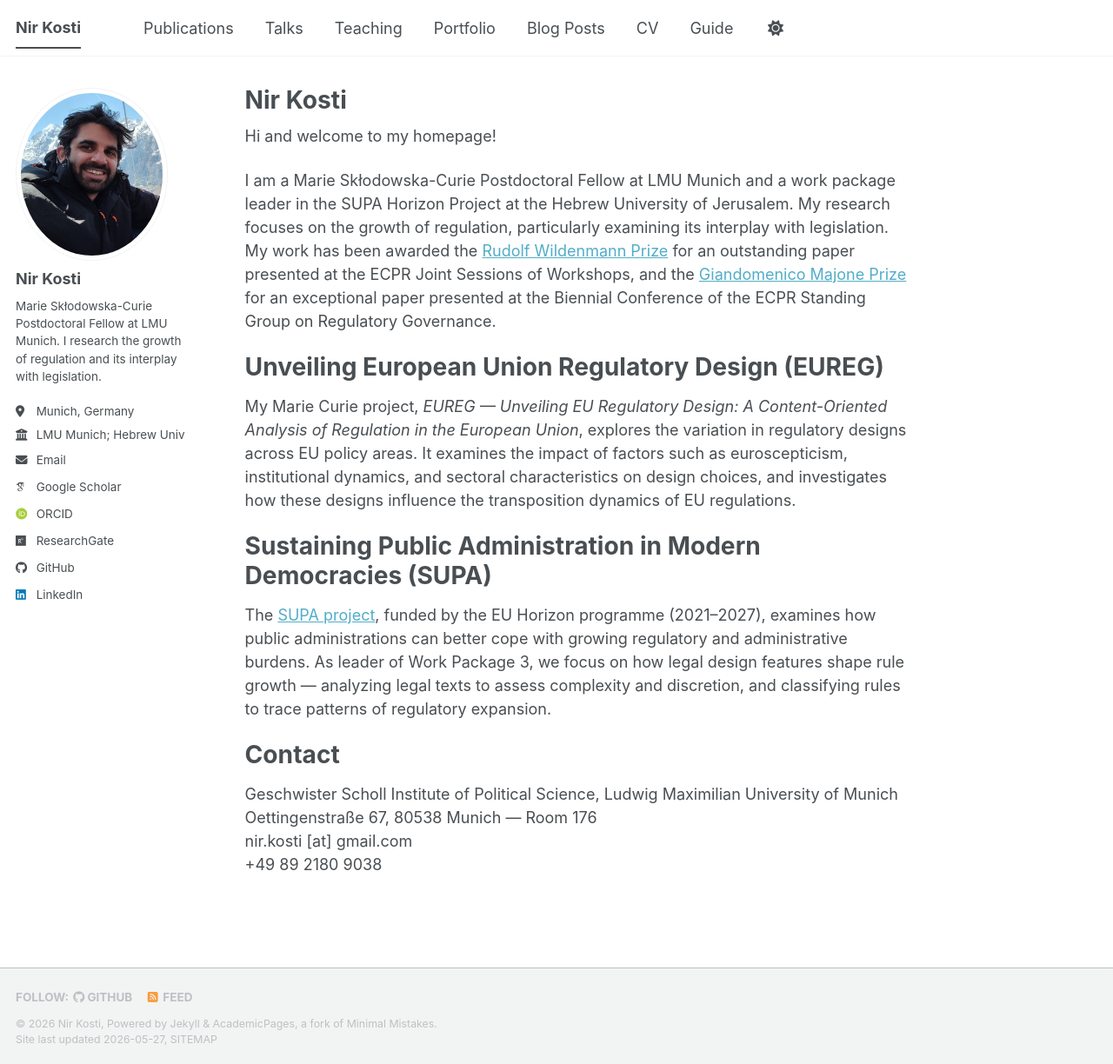
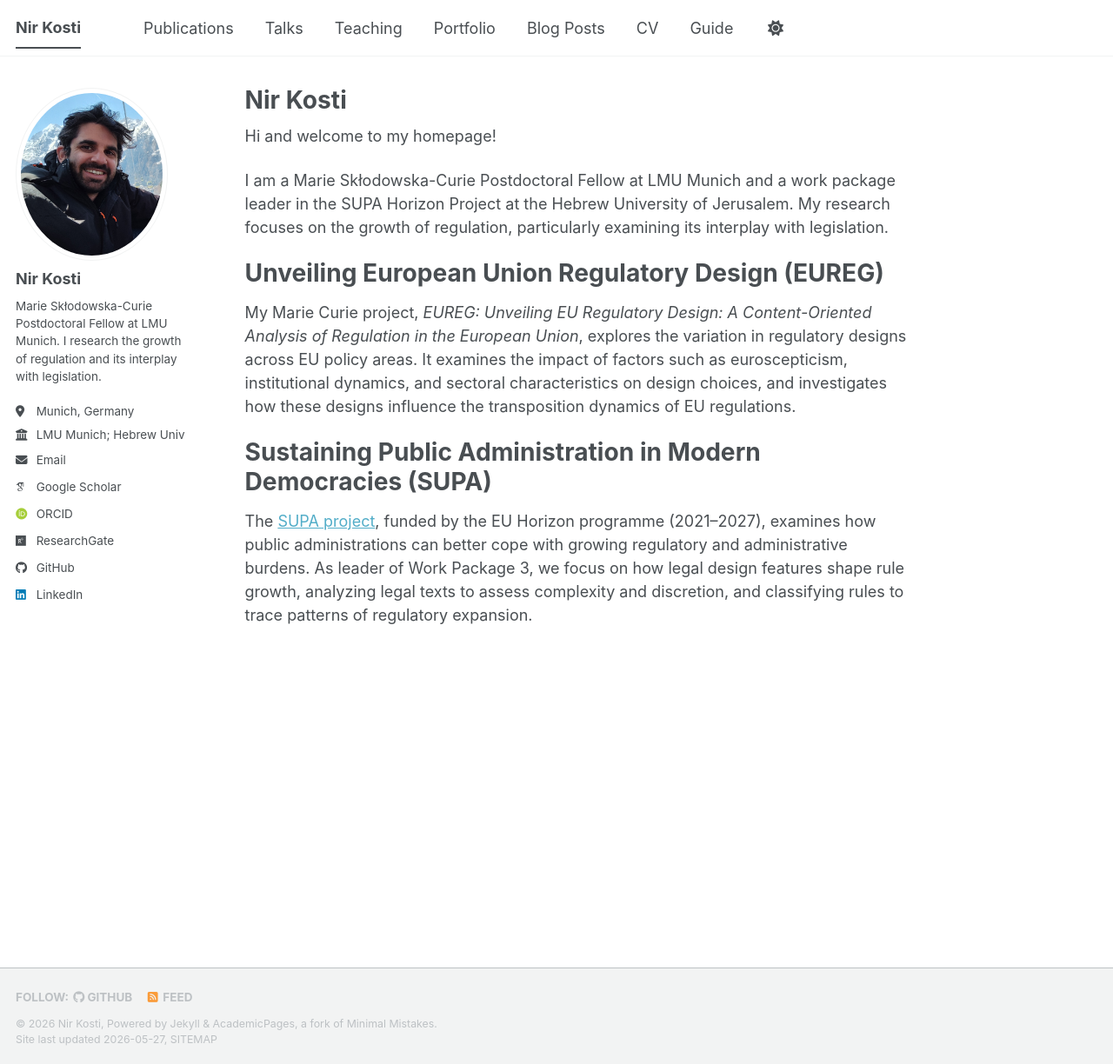
Before and after one commit to NirKosti/nirkosti.github.io, a Jekyll site: the page built from _pages/about.md, in a window 1280 px wide and 1224 px high. Shown: the whole window at 87% size. Built offline with Jekyll 4.4.1, drawn with Linux system fonts in a browser that asks for light colours; some web fonts are replaced; a script bundle is joined from its source files by our own code; library files that are not in the unit come from our copies.

Commit message:
Update about.md

```diff
--- a/_pages/about.md
+++ b/_pages/about.md
@@ -9,22 +9,14 @@ redirect_from:
 
 Hi and welcome to my homepage!
 
-I am a Marie Skłodowska-Curie Postdoctoral Fellow at LMU Munich and a work package leader in the SUPA Horizon Project at the Hebrew University of Jerusalem. My research focuses on the growth of regulation, particularly examining its interplay with legislation. My work has been awarded the [Rudolf Wildenmann Prize](http://bit.ly/nk_rw_prize) for an outstanding paper presented at the ECPR Joint Sessions of Workshops, and the [Giandomenico Majone Prize](http://bit.ly/nk_gm_prize) for an exceptional paper presented at the Biennial Conference of the ECPR Standing Group on Regulatory Governance.
+I am a Marie Skłodowska-Curie Postdoctoral Fellow at LMU Munich and a work package leader in the SUPA Horizon Project at the Hebrew University of Jerusalem. My research focuses on the growth of regulation, particularly examining its interplay with legislation.
 
 Unveiling European Union Regulatory Design (EUREG)
 ======
 
-My Marie Curie project, *EUREG — Unveiling EU Regulatory Design: A Content-Oriented Analysis of Regulation in the European Union*, explores the variation in regulatory designs across EU policy areas. It examines the impact of factors such as euroscepticism, institutional dynamics, and sectoral characteristics on design choices, and investigates how these designs influence the transposition dynamics of EU regulations.
+My Marie Curie project, *EUREG: Unveiling EU Regulatory Design: A Content-Oriented Analysis of Regulation in the European Union*, explores the variation in regulatory designs across EU policy areas. It examines the impact of factors such as euroscepticism, institutional dynamics, and sectoral characteristics on design choices, and investigates how these designs influence the transposition dynamics of EU regulations.
 
 Sustaining Public Administration in Modern Democracies (SUPA)
 ======
 
-The [SUPA project](https://www.supa.uio.no/english/), funded by the EU Horizon programme (2021–2027), examines how public administrations can better cope with growing regulatory and administrative burdens. As leader of Work Package 3, we focus on how legal design features shape rule growth — analyzing legal texts to assess complexity and discretion, and classifying rules to trace patterns of regulatory expansion.
-
-Contact
-======
-
-Geschwister Scholl Institute of Political Science, Ludwig Maximilian University of Munich
-Oettingenstraße 67, 80538 Munich — Room 176
-nir.kosti [at] gmail.com
-+49 89 2180 9038
+The [SUPA project](https://www.supa.uio.no/english/), funded by the EU Horizon programme (2021–2027), examines how public administrations can better cope with growing regulatory and administrative burdens. As leader of Work Package 3, we focus on how legal design features shape rule growth, analyzing legal texts to assess complexity and discretion, and classifying rules to trace patterns of regulatory expansion.
```
